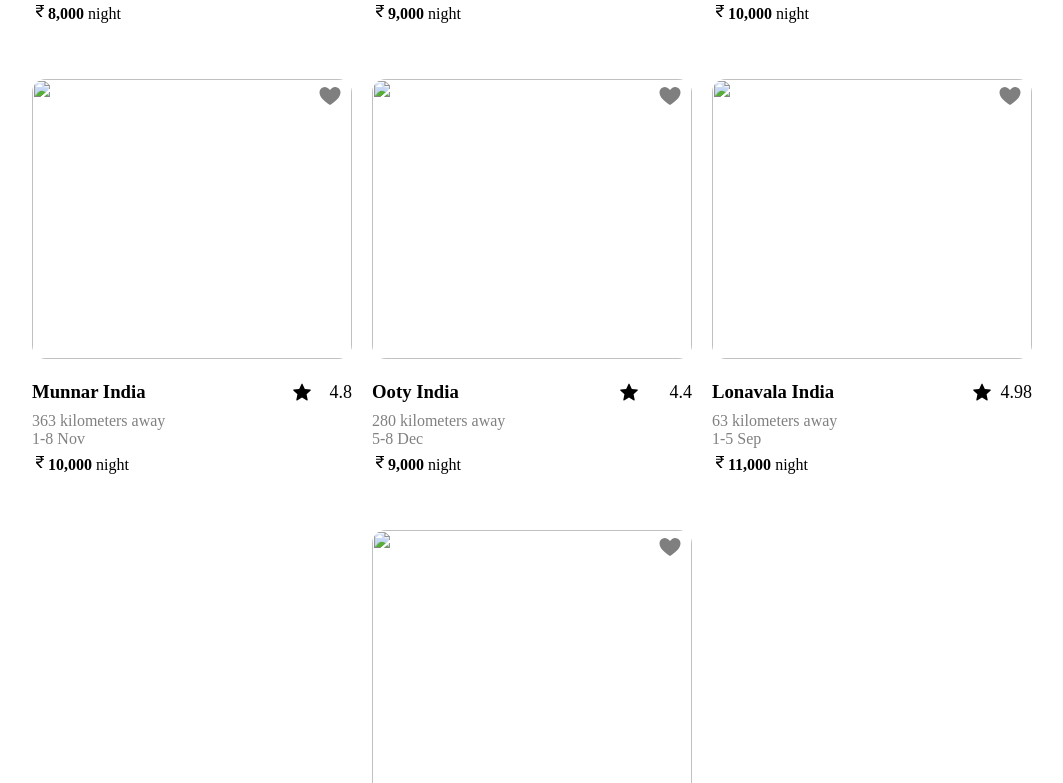
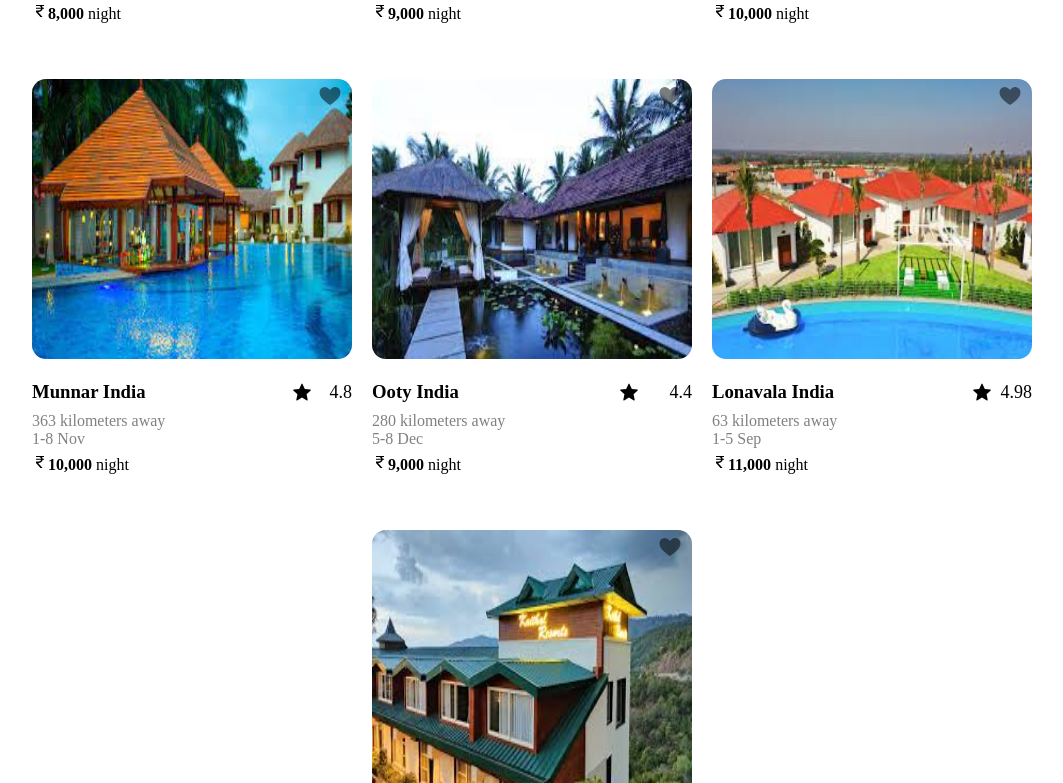
Before and after one commit to kartik-angadi/Airbnb_clone, a plain HTML site: page index.html in a window 1280 px wide. Shown: the part 2017-2800 px from the top of the page, without its empty margins (108-1171 px from the left). Drawn offline with Linux system fonts and the light colour scheme; files whose address does not match are found by name.

Commit message:
Update index.html

```diff
--- a/index.html
+++ b/index.html
@@ -129,7 +129,7 @@
 
         <div class="card">
             <!-- <div class="image"></div> -->
-            <img class="card-img" src="./Airbnb resources/resort1.jpeg" alt="">
+            <img class="card-img" src="./Airbnb resources/d1.webp" alt="">
             <svg xmlns="http://www.w3.org/2000/svg" class="star" viewBox="0 0 32 32" aria-hidden="true"
                 role="presentation" focusable="false"
                 style="display: block; fill: rgba(0, 0, 0, 0.5); height: 24px; width: 24px; stroke: var(--f-mkcy-f); stroke-width: 2; overflow: visible;">
@@ -157,7 +157,7 @@
 
         <div class="card">
             <!-- <div class="image"></div> -->
-            <img class="card-img" src="./Airbnb resources/resort2.jpeg" alt="">
+            <img class="card-img" src="./Airbnb resources/d1.webp" alt="">
             <svg xmlns="http://www.w3.org/2000/svg" class="star" viewBox="0 0 32 32" aria-hidden="true"
                 role="presentation" focusable="false"
                 style="display: block; fill: rgba(0, 0, 0, 0.5); height: 24px; width: 24px; stroke: var(--f-mkcy-f); stroke-width: 2; overflow: visible;">
@@ -186,7 +186,7 @@
 
         <div class="card">
             <!-- <div class="image"></div> -->
-            <img class="card-img" src="./Airbnb resources/resort3.jpeg" alt="">
+            <img class="card-img" src="./Airbnb resources/d1.webp" alt="">
             <svg xmlns="http://www.w3.org/2000/svg" class="star" viewBox="0 0 32 32" aria-hidden="true"
                 role="presentation" focusable="false"
                 style="display: block; fill: rgba(0, 0, 0, 0.5); height: 24px; width: 24px; stroke: var(--f-mkcy-f); stroke-width: 2; overflow: visible;">
@@ -215,7 +215,7 @@
 
         <div class="card">
             <!-- <div class="image"></div> -->
-            <img class="card-img" src="./Airbnb resources/resort4.jpeg" alt="">
+            <img class="card-img" src="./Airbnb resources/d1.webp" alt="">
             <svg xmlns="http://www.w3.org/2000/svg" class="star" viewBox="0 0 32 32" aria-hidden="true"
                 role="presentation" focusable="false"
                 style="display: block; fill: rgba(0, 0, 0, 0.5); height: 24px; width: 24px; stroke: var(--f-mkcy-f); stroke-width: 2; overflow: visible;">
@@ -244,7 +244,7 @@
 
         <div class="card">
             <!-- <div class="image"></div> -->
-            <img class="card-img" src="./Airbnb resources/resort1.jpeg" alt="">
+            <img class="card-img" src="./Airbnb resources/d1.webp" alt="">
             <svg xmlns="http://www.w3.org/2000/svg" class="star" viewBox="0 0 32 32" aria-hidden="true"
                 role="presentation" focusable="false"
                 style="display: block; fill: rgba(0, 0, 0, 0.5); height: 24px; width: 24px; stroke: var(--f-mkcy-f); stroke-width: 2; overflow: visible;">
@@ -271,7 +271,7 @@
         </div>
         <div class="card">
             <!-- <div class="image"></div> -->
-            <img class="card-img" src="./Airbnb resources/resort2.jpeg" alt="">
+            <img class="card-img" src="./Airbnb resources/d1.webp" alt="">
             <svg xmlns="http://www.w3.org/2000/svg" class="star" viewBox="0 0 32 32" aria-hidden="true"
                 role="presentation" focusable="false"
                 style="display: block; fill: rgba(0, 0, 0, 0.5); height: 24px; width: 24px; stroke: var(--f-mkcy-f); stroke-width: 2; overflow: visible;">
@@ -298,7 +298,7 @@
         </div>
         <div class="card">
             <!-- <div class="image"></div> -->
-            <img class="card-img" src="./Airbnb resources/resort3.jpeg" alt="">
+            <img class="card-img" src="./Airbnb resources/d1.webp" alt="">
             <svg xmlns="http://www.w3.org/2000/svg" class="star" viewBox="0 0 32 32" aria-hidden="true"
                 role="presentation" focusable="false"
                 style="display: block; fill: rgba(0, 0, 0, 0.5); height: 24px; width: 24px; stroke: var(--f-mkcy-f); stroke-width: 2; overflow: visible;">
@@ -325,7 +325,7 @@
         </div>
         <div class="card">
             <!-- <div class="image"></div> -->
-            <img class="card-img" src="./Airbnb resources/resort3.jpeg" alt="">
+            <img class="card-img" src="./Airbnb resources/d1.webp" alt="">
             <svg xmlns="http://www.w3.org/2000/svg" class="star" viewBox="0 0 32 32" aria-hidden="true"
                 role="presentation" focusable="false"
                 style="display: block; fill: rgba(0, 0, 0, 0.5); height: 24px; width: 24px; stroke: var(--f-mkcy-f); stroke-width: 2; overflow: visible;">
```
